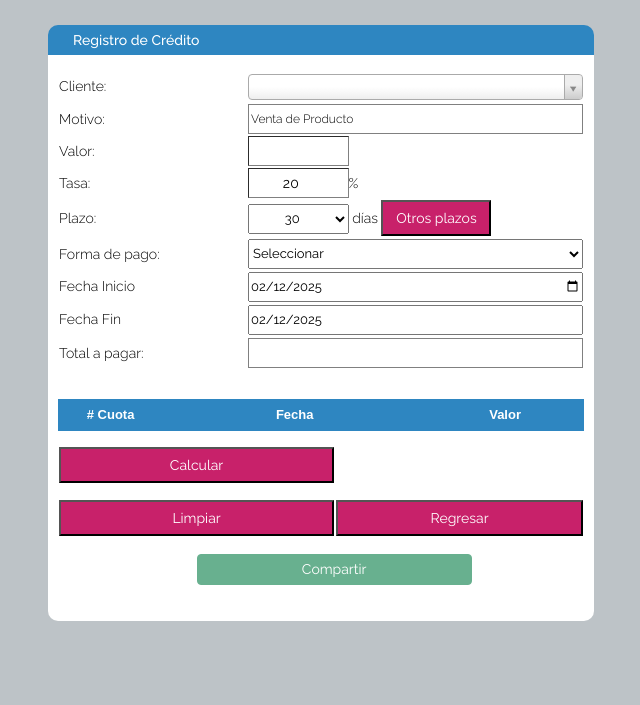
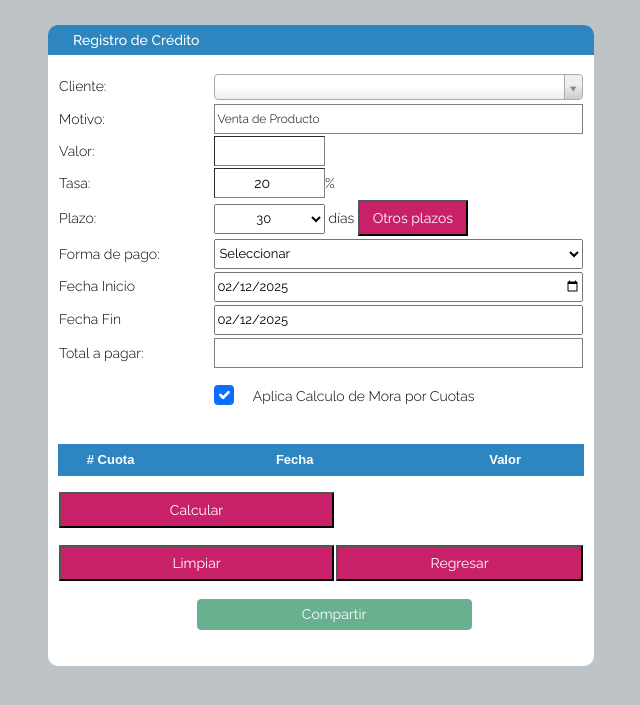
Before and after one commit to lcoronelcosta/sistema_cobros, a CodeIgniter app: page /sistema_permisos/index.php/menu_principal/crear_prestamo in a window 1280 px wide. Shown: the top 705 px of the page, without its empty margins (319-959 px from the left). Run offline with CodeIgniter, Linux system fonts and the light colour scheme; data that the repository does not hold is empty; some libraries are stand-ins or nearby versions.

Commit message:
Nuevo campo para aplicar mora por cuotas
Nuevo campo para aplicar mora por cuotas

```diff
--- a/application/models/Validacion_model.php
+++ b/application/models/Validacion_model.php
@@ -365,6 +365,7 @@ class Validacion_model extends CI_Model {
          'interes' => $this->input->post('interes'),
          'totalapagar' => $this->input->post('totalapagar'),
          'mora' => $this->input->post('mora'),
+		 'aplica_calculo_por_cuota' => ($this->input->post('aplicaMoraPorCuotas') == "true")?1:0,
          'estado' => $this->input->post('estado'),
          'motivo' => $this->input->post('motivo')
       	);
@@ -1612,7 +1613,7 @@ class Validacion_model extends CI_Model {
 		//*************************************************************************
 		//Busca toda la infomaci�n de la cabecera del cr�dito que esta seleccionado
 		//*************************************************************************
-		$result = $this->db->query("SELECT cc.id_cab_credito, c.nombre, c.apellido, cc.valor, cc.tasa, cc.plazo, cc.fecha_i, cc.fecha_f, cc.interes, cc.totalapagar, cc.mora, cc.estado, cc.totalpagado, f.descripcion FROM cab_credito cc, cliente c, formadepago f WHERE cc.id_cliente=c.id_cliente and cc.id_formadepago=f.id_formadepago and cc.id_cab_credito=" . $id_cab_credito);
+		$result = $this->db->query("SELECT cc.id_cab_credito, c.nombre, c.apellido, cc.valor, cc.tasa, cc.plazo, cc.fecha_i, cc.fecha_f, cc.interes, cc.totalapagar, cc.mora, cc.estado, cc.totalpagado, f.descripcion, cc.aplica_calculo_por_cuota FROM cab_credito cc, cliente c, formadepago f WHERE cc.id_cliente=c.id_cliente and cc.id_formadepago=f.id_formadepago and cc.id_cab_credito=" . $id_cab_credito);
 		return $result;
 
 	}
--- a/application/views/crear_prestamo.php
+++ b/application/views/crear_prestamo.php
@@ -668,6 +668,8 @@ date_default_timezone_set('America/Bogota');
             //alert(id_cliente + "-" + $("#motivo").val() + "-" + $("#valor").val() + "-" + $("#tasa").val() + "-" + $("#plazo").val() + "-" + $forma + "-" + $("#fecha_i").val() + "-" + $("#fecha_f").val() + "-" + $("#interes").val() + "-" + $("#totalapagar").val() + "- 0 -" + "pendiente");
 
 
+			var check = document.getElementById("aplicaMoraPorCuotas");
+			var chequeado= (check.checked) ? true : false;
 
 		    //formData.append("id_cliente",$("#id_cliente").val());
 		    formData.append("id_cliente",id_cliente);
@@ -680,6 +682,7 @@ date_default_timezone_set('America/Bogota');
 			formData.append("interes",$("#interes").val());
 			formData.append("totalapagar",$("#totalapagar").val());
 			formData.append("mora",0);
+			formData.append("aplicaMoraPorCuotas",chequeado);
 			formData.append("estado","pendiente");
 			formData.append("motivo",$("#motivo").val());
 			var credito = {};
@@ -855,6 +858,18 @@ date_default_timezone_set('America/Bogota');
 								<input type="text" readonly="true" id="interes" name="interes" required maxlength="45" onkeypress="return letras(event)" style="display: none" />
 								<input type="text" readonly="true" id="totalapagar" name="totalapagar" required maxlength="45" onkeypress="return letras(event)" style="height: 30px;width: 100%;font-size: 12px;border-color:gray;border-width:thin;line-height: 20px" /></td>
 						</tr>
+						<tr>
+							<td></td>
+							<td>
+								<div class="form-check" style="margin-top: 3%;">
+									<input class="form-check-input" type="checkbox" value="" id="aplicaMoraPorCuotas" checked style="height: 20px;width: 20px;">
+									<label class="form-check-label" for="aplicaMoraPorCuotas" style="margin-left: 5%;">
+										Aplica Calculo de Mora por Cuotas
+									</label>
+								</div>
+							</td>
+
+						</tr>
 
 					</table>
 					<br>
```
Also changed, not shown: application/views/consulta_informacion_credito.php (+12 -0 lines).
